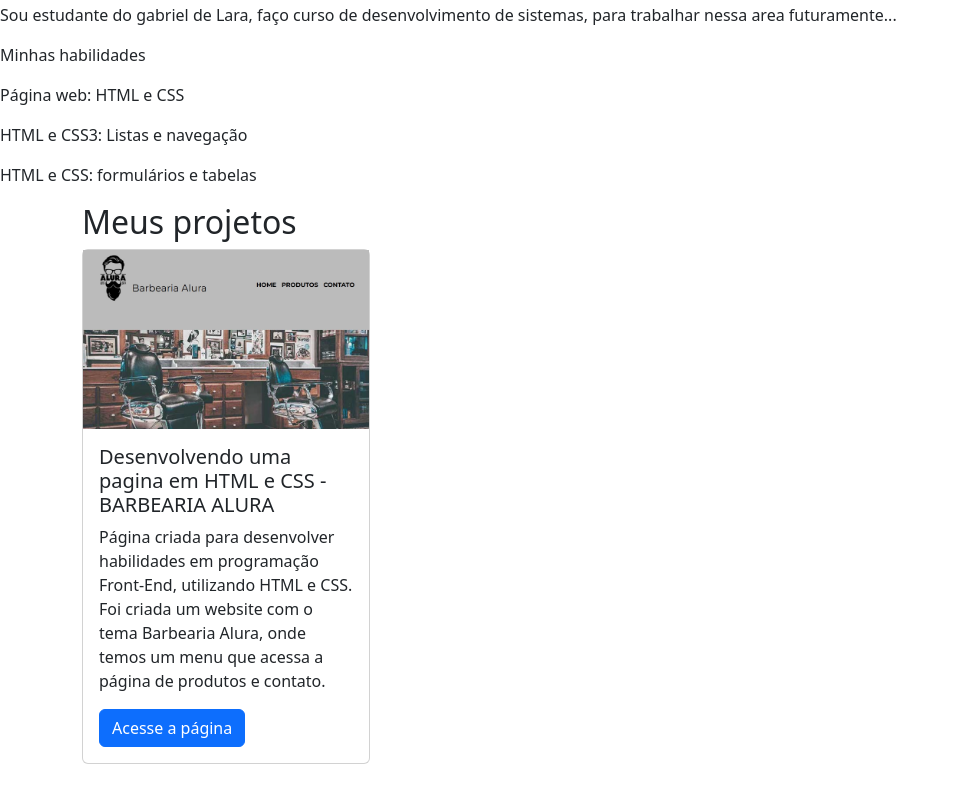
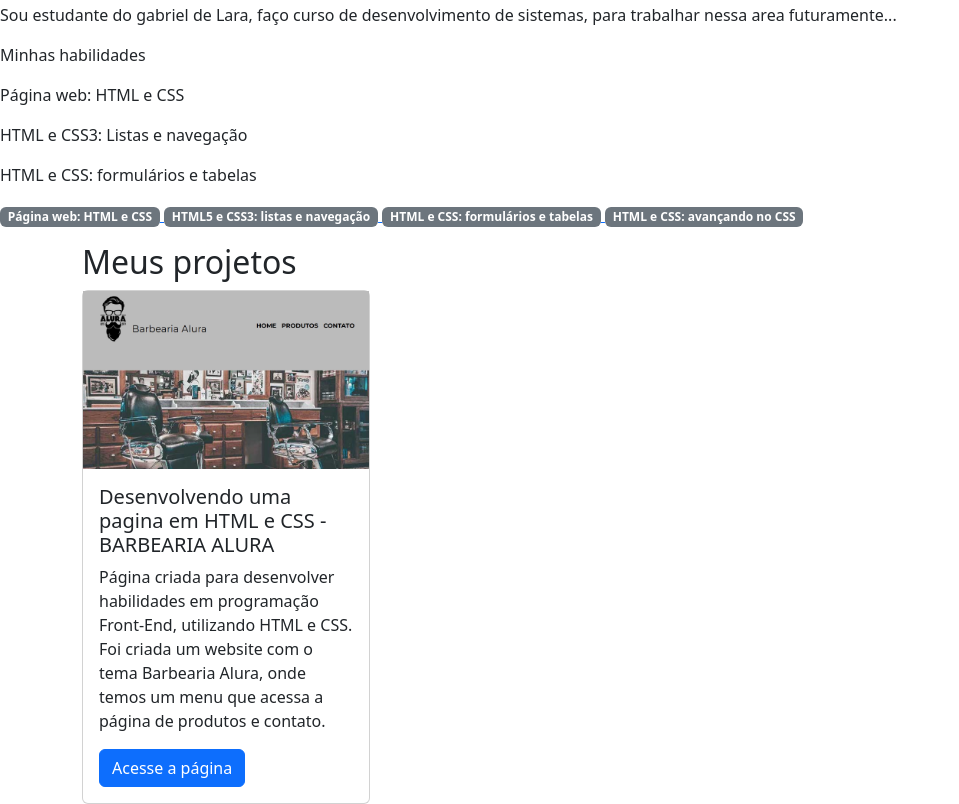
Before and after one commit to annacllr/portifolio, a plain HTML site: page index.html in a window 1280 px wide. Shown: the part 987-1791 px from the top of the page, without its empty margins (0-959 px from the left). Before the commit the page ends 1751 px from the top, so only its background shows below. Drawn offline with nearby package versions, Linux system fonts and the light colour scheme.

Commit message:
Ancora nos certificados

```diff
--- a/index.html
+++ b/index.html
@@ -24,6 +24,19 @@
         <p>HTML e CSS3: Listas e navegação</p>
         <p>HTML e CSS: formulários e tabelas</p>
     </div>
+    <a href="doc/HTML parte 1.pdf">
+                <p class="badge bg-secondary">Página web: HTML e CSS</p>
+            </a>
+            <a href="doc/HTML parte 2.pdf">
+                <p class="badge bg-secondary">HTML5 e CSS3: listas e navegação</p>
+            </a>
+            <a href="doc/HTML parte 3.pdf">
+                <p class="badge bg-secondary">HTML e CSS: formulários e tabelas</p>
+            </a>
+            <a href="doc/HTML parte 4.pdf">
+                <p class="badge bg-secondary">HTML e CSS: avançando no CSS</p>
+            </a>
+        </div>
 
     </header>
 
```
